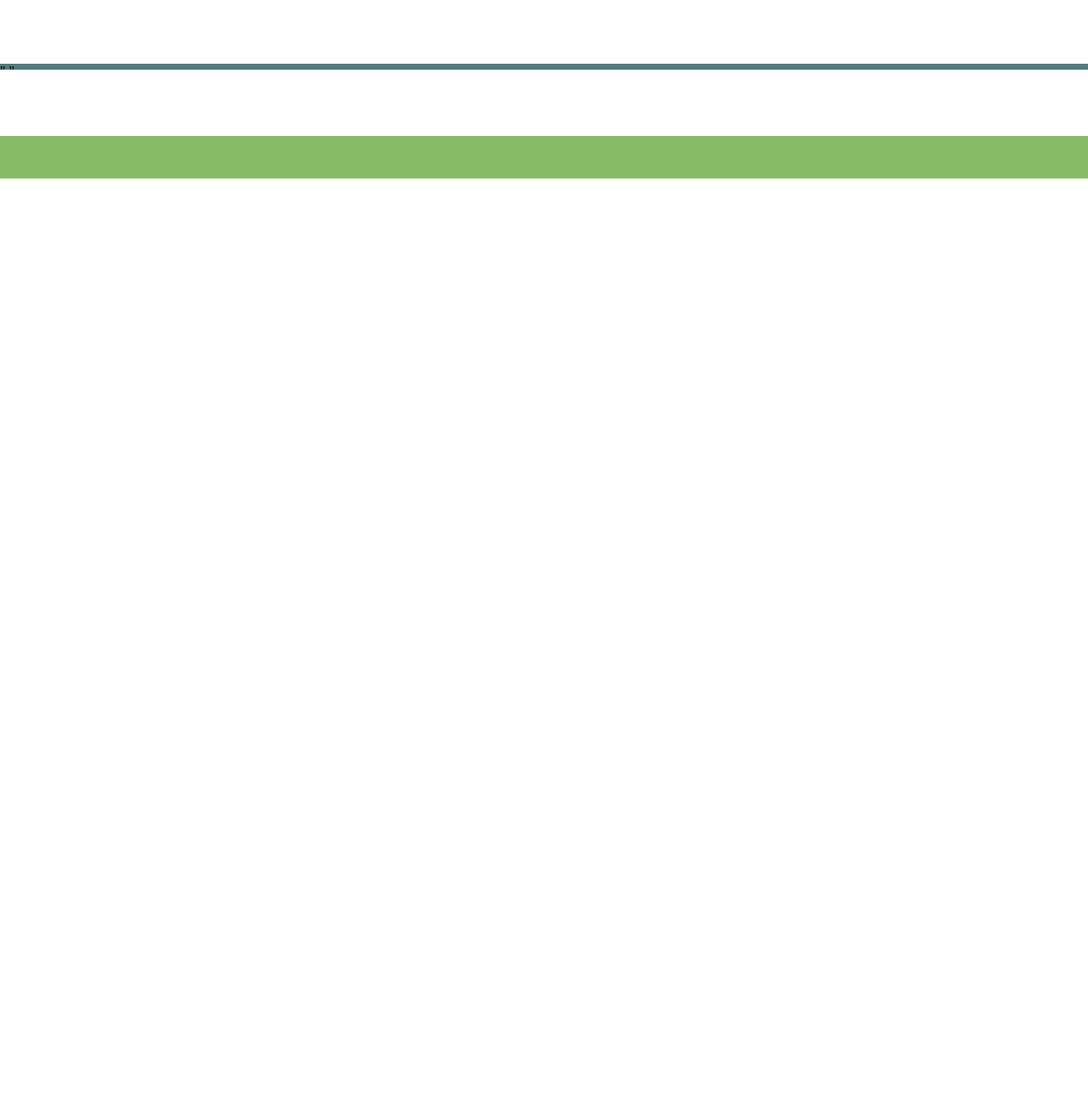
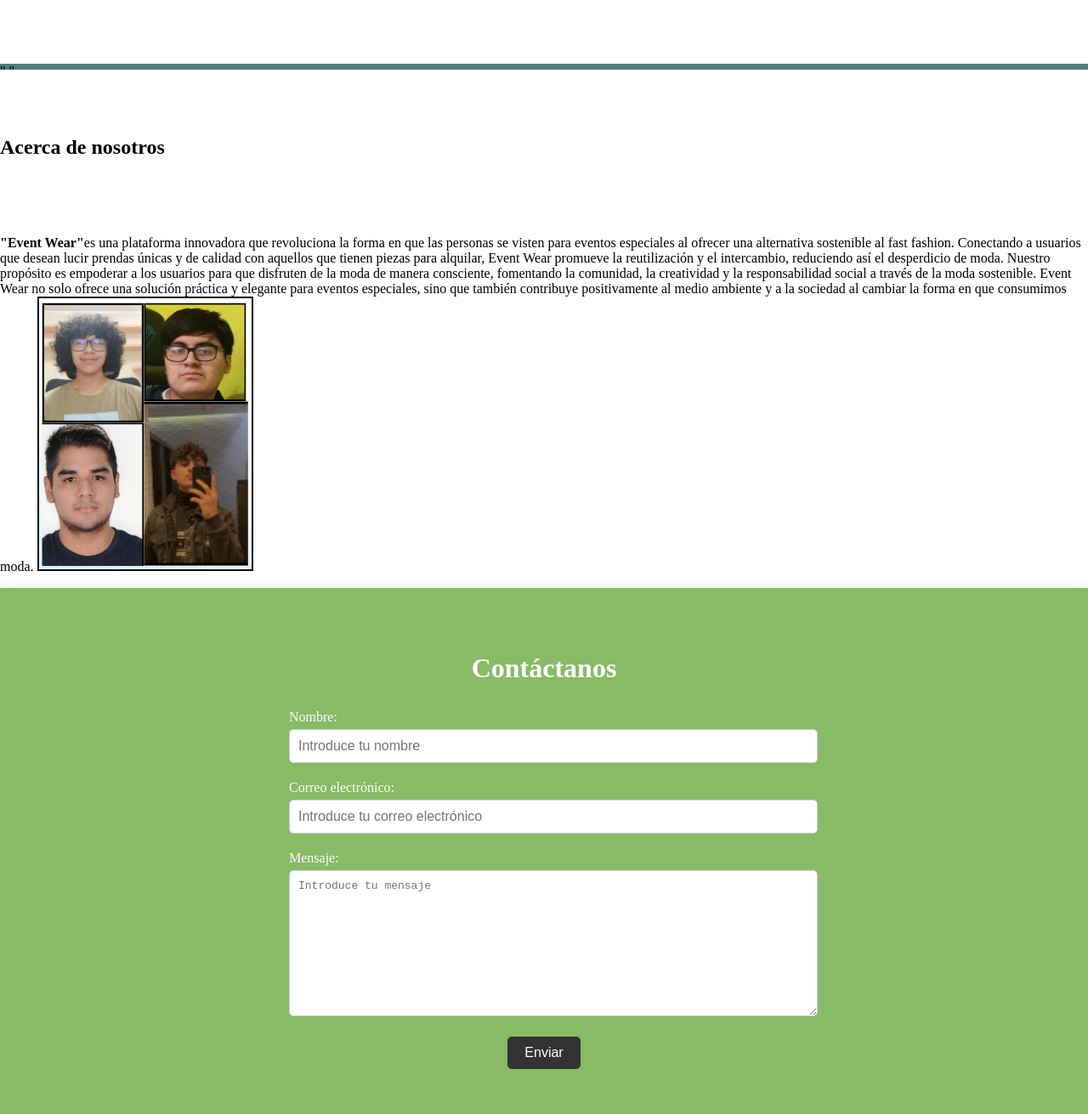
Before and after one commit to upc-pre-202302-si730-ws51-eventwear/LandingPage, a plain HTML site: page index.html in a window 1280 px wide. Shown: the part 2111-3422 px from the top of the page at 85% size. Before the commit the page ends 2321 px from the top, so only its background shows below. Drawn offline with Linux system fonts and the light colour scheme; a web font is replaced by a local one.

Commit message:
Feat: add about us and contact

```diff
--- a/index.html
+++ b/index.html
@@ -87,10 +87,48 @@
 
 
     </div>
-
     <div class="web_line">
         " "
     </div>
+    <section class="about" id="about">
+        <div class="about-container">
+            <h2 class="about-title">Acerca de nosotros</h2>
+            <br><br><br>
+            <div class="box-group">
+                <p class="text-about">
+                    <b>"Event Wear"</b>es una plataforma innovadora que revoluciona la forma en que las personas se visten para eventos especiales al ofrecer una alternativa sostenible al fast fashion. Conectando a usuarios que desean lucir prendas únicas y de calidad con aquellos que tienen piezas para alquilar, Event Wear promueve la reutilización y el intercambio, reduciendo así el desperdicio de moda.
+                    Nuestro propósito es empoderar a los usuarios para que disfruten de la moda de manera consciente, fomentando la comunidad, la creatividad y la responsabilidad social a través de la moda sostenible. Event Wear no solo ofrece una solución práctica y elegante para eventos especiales, sino que también contribuye positivamente al medio ambiente y a la sociedad al cambiar la forma en que consumimos moda.
+
+                <img src="assets/integrantes.png"box-img1" alt="referencial image">
+            </div>
+        </div>
+
+    </section>
+
+    <section class="contact" id="contact">
+        <div class="contact-container">
+            <h2 class="contact-title">Contáctanos</h2>
+            <form id="contact-form" action="procesar_formulario.php" method="post">
+                <div class="form-group">
+                    <label for="nombre">Nombre:</label>
+                    <input type="text" id="nombre" name="nombre" required aria-required="true" placeholder="Introduce tu nombre">
+                </div>
+                <div class="form-group">
+                    <label for="email">Correo electrónico:</label>
+                    <input type="email" id="email" name="email" required aria-required="true" placeholder="Introduce tu correo electrónico">
+                </div>
+                <div class="form-group">
+                    <label for="mensaje">Mensaje:</label>
+                    <textarea id="mensaje" name="mensaje" required aria-required="true" placeholder="Introduce tu mensaje"></textarea>
+                </div>
+                <button type="submit">Enviar</button>
+            </form>
+            <div id="mensaje-exito" style="display: none;">
+                <p>Su consulta se ha enviado exitosamente. nos contactaremos con usted </p>
+            </div>
+        </div>
+    </section>
+
 
     <footer>
 
--- a/styles/styles.css
+++ b/styles/styles.css
@@ -167,3 +167,77 @@ footer{
     width: auto;
     height: 50px;
 }
+.contact-container {
+    width: 80%;
+    margin: 0 auto;
+    text-align: center;
+}
+
+.contact {
+    text-align: center;
+    background-color: #87BB66;
+    color: #ffffff;
+    padding: 50px 0;
+    box-shadow: 0px 0px 15px rgba(0, 0, 0, 0.1);
+}
+
+.contact-container {
+    max-width: 600px;
+    margin: 0 auto;
+}
+
+.contact-title {
+    margin-bottom: 30px;
+    font-size: 2em;
+    color: #ffffff;
+}
+.form-group {
+    margin-bottom: 20px;
+    text-align: left;
+}
+label {
+    display: block;
+    margin-bottom: 5px;
+    color: #ffffff;
+}
+
+input[type="text"],
+input[type="email"],
+textarea {
+    width: 100%;
+    padding: 10px;
+    border-radius: 5px;
+    border: 1px solid #cccccc;
+    background-color: #ffffff; /* Rellenado de blanco */
+    color: #555555; /* Letras matizadas */
+    font-size: 1em;
+    transition: border-color 0.3s; /* Transición suave del color del borde */
+}
+
+input[type="text"]:focus,
+input[type="email"]:focus,
+textarea:focus {
+    border-color: #333333; /* Borde al enfocar */
+}
+
+textarea {
+    height: 150px;
+    resize: vertical;
+}
+
+button[type="submit"] {
+    padding: 10px 20px;
+    border: none;
+    border-radius: 5px;
+    background-color: #333333;
+    color: #ffffff;
+    cursor: pointer;
+    transition: background-color 0.3s, color 0.3s;
+    font-size: 1em;
+}
+
+button[type="submit"]:hover,
+button[type="submit"]:focus {
+    background-color: #555555;
+    color: #ffffff;
+}
```
Also changed, not shown: assets/integrantes.png (added).
